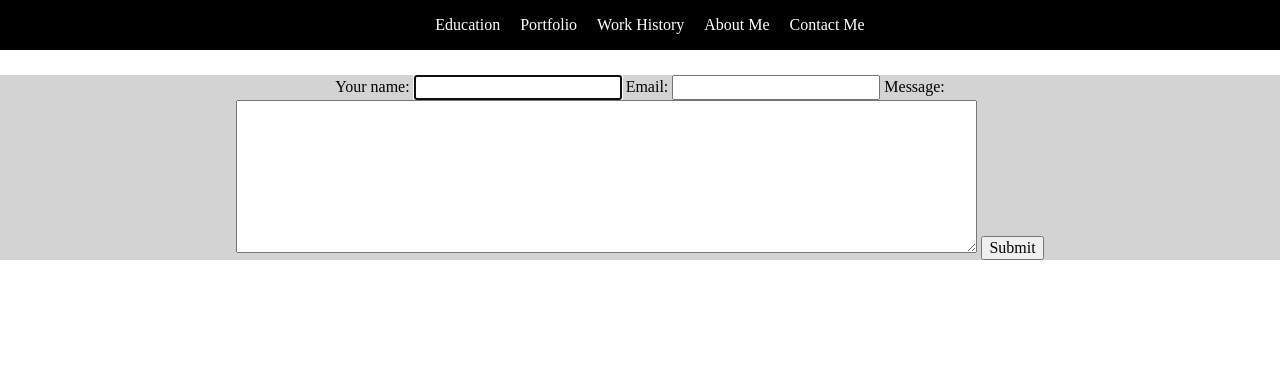
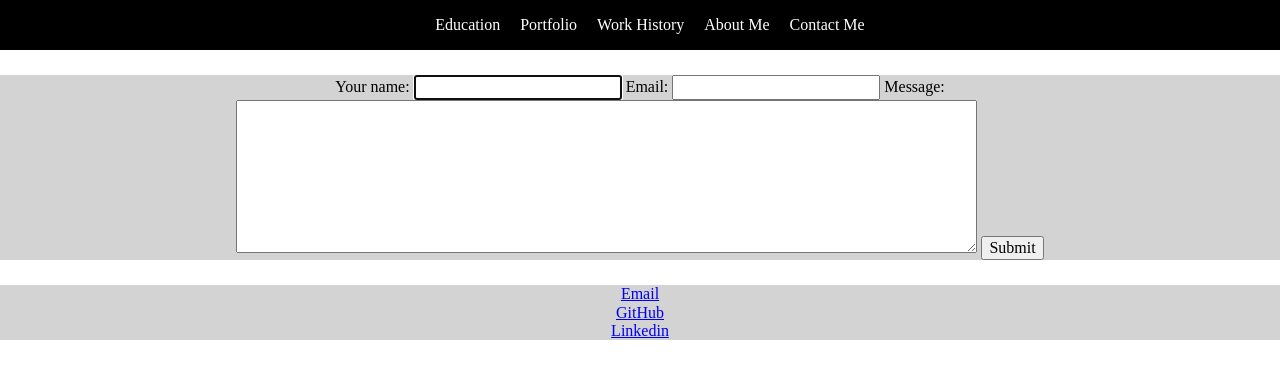
Before and after one commit to Joshua-Odell/Profesional-Website, a plain HTML site: page contact.html in a window 1280 px wide. Drawn offline with nearby package versions, Linux system fonts and the light colour scheme.

Commit message:
added footer

```diff
--- a/contact.html
+++ b/contact.html
@@ -28,5 +28,12 @@
         <button type="submit">Submit</button>
       </form>
     </div>
+    <footer>
+      <div id="Contact-Me">
+        <a class="fl" href="mailto:joshodell220@gmail.com" target="_blank"> Email </a> <br>
+        <a class="fl" href="https://github.com/Joshua-Odell" target="_blank"> GitHub </a> <br>
+        <a class="fl" href="www.linkedin.com/in/joshua-odell-07ab801a1" target="_blank"> Linkedin </a>
+      </div>
+    </footer>
   </body>
 </html>
```
Also changed, not shown: portfolio.html (+9 -0 lines).
